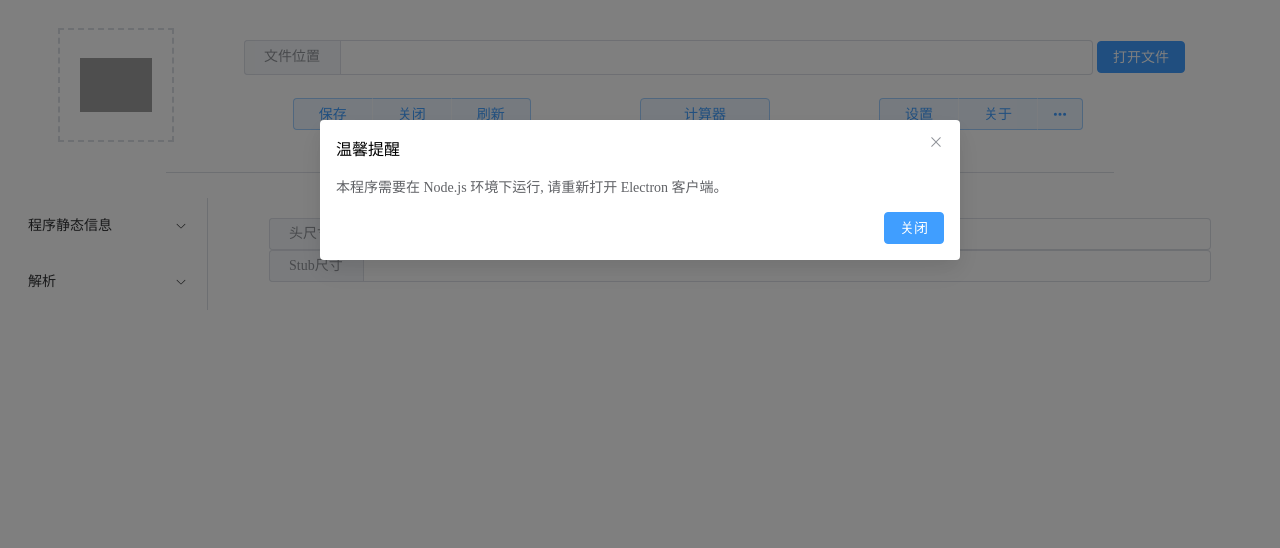
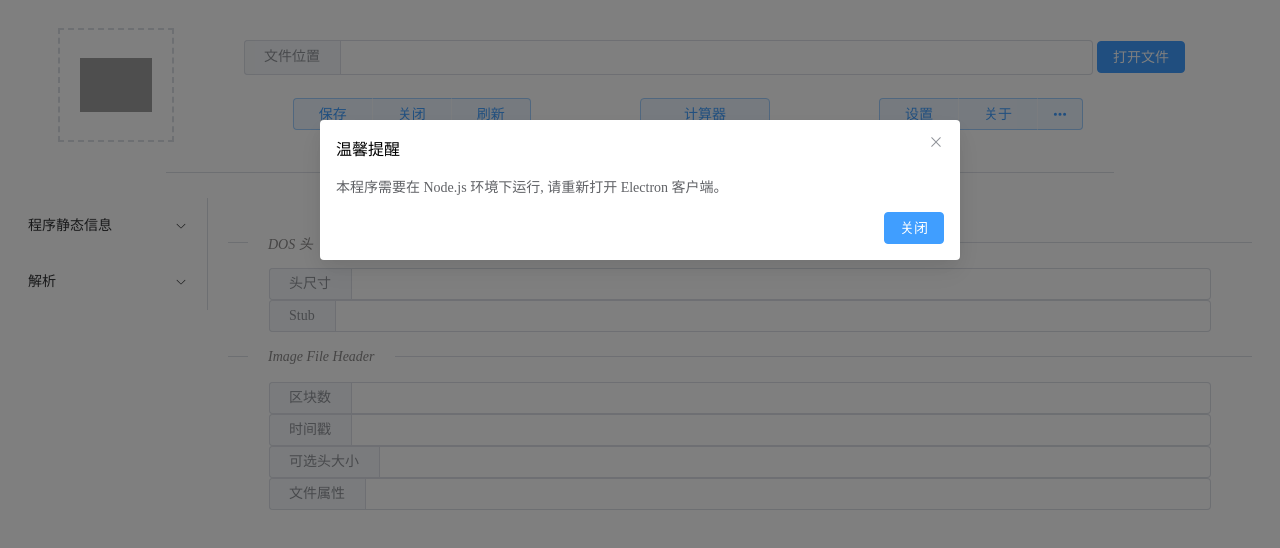
Before and after one commit to g0th1c54e4/OPEView, a Vue app: page /#/StaticInfo/Header in a window 1280 px wide. Shown: the top 548 px of the page. Built offline with nearby package versions, Linux system fonts and the light colour scheme; grey boxes are pictures that could not be loaded.

Commit message:
Add files via upload

```diff
--- a/src/renderer/src/components/Views/Header.vue
+++ b/src/renderer/src/components/Views/Header.vue
@@ -1,11 +1,18 @@
 <script setup lang="ts">
 
-import { ref } from 'vue';
+import { reactive} from 'vue';
 import { useGlobalStore } from '../../store'
+import {
+  Lock,
+} from '@element-plus/icons-vue'
 const global = useGlobalStore()
 
-let card_dos = ref<boolean>(false);
-
+let page_options = reactive({
+  card_dos: false,
+  card_dos_lock: false,
+  card_fileHdrAttrib: false,
+  card_fileHdrAttrib_lock: false,
+});
 
 </script>
 
@@ -25,25 +32,22 @@ let card_dos = ref<boolean>(false);
 <template>
 
   <div>
-
-
-
-
-        <div @mouseenter="()=>{ card_dos = true;}" @mouseleave="()=>{ card_dos = false; }" class="box">
+    <el-divider content-position="left"><span style="color: #8B8989;font-style:italic;">DOS 头</span></el-divider>
+    <div @mouseenter="()=>{ page_options.card_dos = true;}" @mouseleave="()=>{ page_options.card_dos = false; }" class="box">
       <el-input :value="global.attrib.Headers.DosHdr.HeaderSize" readonly>
       <template #prepend>头尺寸</template>
       </el-input>
 
       <el-input :value="global.attrib.Headers.DosHdr.StubSize" readonly>
-            <template #prepend>Stub尺寸</template>
+      <template #prepend>Stub</template>
       </el-input>
     </div>
-        <el-card v-show = "card_dos" @mouseenter="()=>{ card_dos = true; }" @mouseleave="()=>{ card_dos = false; }">
-            <template #header><span style="font-style:italic;">IMAGE_DOS_HEADER</span></template>
+    <el-card v-show = "page_options.card_dos || page_options.card_dos_lock" @mouseenter="()=>{ page_options.card_dos = true; }" @mouseleave="()=>{ page_options.card_dos = false; }">
+      <template #header><el-switch v-model="page_options.card_dos_lock" :active-icon="Lock"></el-switch></template>
       <el-input :value="global.attrib.Headers.DosHdr.e_magic" readonly>
       <template #prepend>e_magic</template>
       <template #suffix>
-                <el-tooltip placement="bottom">
+        <el-tooltip placement="top">
           <template #content>参考值: 5A4D</template>
           <el-tag effect="dark" type='success' v-if='(global.attrib.Headers.DosHdr.e_magic == "5A4D")'>Valid</el-tag>
           <el-tag effect="dark" type='warning' v-else>Invalid</el-tag>
@@ -106,7 +110,45 @@ let card_dos = ref<boolean>(false);
       </el-input>
     </el-card>
 
+    <el-divider content-position="left"><span style="color: #8B8989;font-style:italic;">Image File Header</span></el-divider>
+    <div class="box">
+      <el-input :value="global.attrib.Headers.FileHdr.NumberOfSections" readonly>
+      <template #prepend>区块数</template>
+      </el-input>
 
+      <el-input :value="global.attrib.Headers.FileHdr.TimeDateStamp" readonly>
+      <template #prepend>时间戳</template>
+      </el-input>
+
+      <el-input :value="global.attrib.Headers.FileHdr.SizeOfOptionalHeader" readonly>
+      <template #prepend>可选头大小</template>
+      </el-input>
+
+      <el-input :value="global.attrib.Headers.FileHdr.Characteristics" @mouseenter="()=>{ page_options.card_fileHdrAttrib = true;}" @mouseleave="()=>{ page_options.card_fileHdrAttrib = false; }" readonly>
+      <template #prepend>文件属性</template>
+      </el-input>
+    </div>
+
+    <el-card v-show = "page_options.card_fileHdrAttrib || page_options.card_fileHdrAttrib_lock" @mouseenter="()=>{ page_options.card_fileHdrAttrib = true; }" @mouseleave="()=>{ page_options.card_fileHdrAttrib = false; }">
+      <template #header><el-switch v-model="page_options.card_fileHdrAttrib_lock" :active-icon="Lock"></el-switch></template>
+
+      <el-checkbox label="Relocation info stripped from file"></el-checkbox><br>
+      <el-checkbox label="File is executable"></el-checkbox><br>
+      <el-checkbox label="Line nunbers stripped from file"></el-checkbox><br>
+      <el-checkbox label="Local symbols stripped from file"></el-checkbox><br>
+      <el-checkbox label="Aggressively trim working set"></el-checkbox><br>
+      <el-checkbox label="App can handle >2gb addresses"></el-checkbox><br>
+      <el-checkbox label="Bytes of machine word are reversed"></el-checkbox><br>
+      <el-checkbox label="32 bit word machine"></el-checkbox><br>
+      <el-checkbox label="Debugging info stripped from file in .DBG file"></el-checkbox><br>
+      <el-checkbox label="If Image is on removable media, copy and run from the swap file"></el-checkbox><br>
+      <el-checkbox label="If Image is on Net, copy and run from the swap file"></el-checkbox><br>
+      <el-checkbox label="System File"></el-checkbox><br>
+      <el-checkbox label="File is a DLL"></el-checkbox><br>
+      <el-checkbox label="File should only be run on a UP machine"></el-checkbox><br>
+      <el-checkbox label="Bytes of machine word are reversed"></el-checkbox>
+
+    </el-card>
 
   </div>
 </template>
--- a/src/renderer/src/components/Views/Overview.vue
+++ b/src/renderer/src/components/Views/Overview.vue
@@ -1,7 +1,10 @@
 <script setup lang="ts">
 
+import { ref } from 'vue';
 import { useGlobalStore } from '../../store'
 const global = useGlobalStore()
+
+let card_AuthentiHash = ref<boolean>(false);
 </script>
 
 <style scoped>
@@ -13,7 +16,6 @@ const global = useGlobalStore()
   }
   .box>.el-input{
     width: 92%;
-    margin-bottom: 7px;
   }
 </style>
 
@@ -77,6 +79,10 @@ const global = useGlobalStore()
     <template #prepend>SAH256</template>
     </el-input>
 
+    <el-input :value="global.attrib.OverView.SAH384" readonly>
+    <template #prepend>SAH384</template>
+    </el-input>
+
     <el-input :value="global.attrib.OverView.SAH512" readonly>
     <template #prepend>SAH512</template>
     </el-input>
@@ -85,9 +91,28 @@ const global = useGlobalStore()
     <template #prepend>CheckSum</template>
     </el-input>
 
-    <el-input :value="global.attrib.OverView.AuthentiHash" readonly>
+    <el-input :value="global.attrib.OverView.AuthentiHash" readonly @mouseenter="()=>{ card_AuthentiHash = true; }" @mouseleave="()=>{ card_AuthentiHash = false; }">
     <template #prepend>AuthentiHash</template>
     </el-input>
+
+    <el-card v-show = "card_AuthentiHash" @mouseenter="()=>{ card_AuthentiHash = true; }" @mouseleave="()=>{ card_AuthentiHash = false; }">
+      <template #header><span style="font-style:italic;">AuthentiHash</span></template>
+      <el-input :value="global.attrib.OverView.AuthentiHash" readonly>
+        <template #prepend>MD5</template>
+      </el-input>
+      <el-input :value="global.attrib.OverView.AuthentiHash_sha1" readonly>
+        <template #prepend>SHA1</template>
+      </el-input>
+      <el-input :value="global.attrib.OverView.AuthentiHash_sha256" readonly>
+        <template #prepend>SHA256</template>
+      </el-input>
+      <el-input :value="global.attrib.OverView.AuthentiHash_sha384" readonly>
+        <template #prepend>SHA384</template>
+      </el-input>
+      <el-input :value="global.attrib.OverView.AuthentiHash_sha512" readonly>
+        <template #prepend>SHA512</template>
+      </el-input>
+    </el-card>
 
   </div>
 
--- a/src/renderer/src/store.ts
+++ b/src/renderer/src/store.ts
@@ -18,6 +18,9 @@ export const useGlobalStore = defineStore('global', () => {
       DosHdr:{
         e_magic: "",
         e_lfanew: ""
+      },
+      FileHdr:{
+
       }
     }
   });
```
Also changed, not shown: src/renderer/src/analysisPEData.d.ts (+6 -1 lines). Lines whose indentation alone changed are shown as unchanged.
